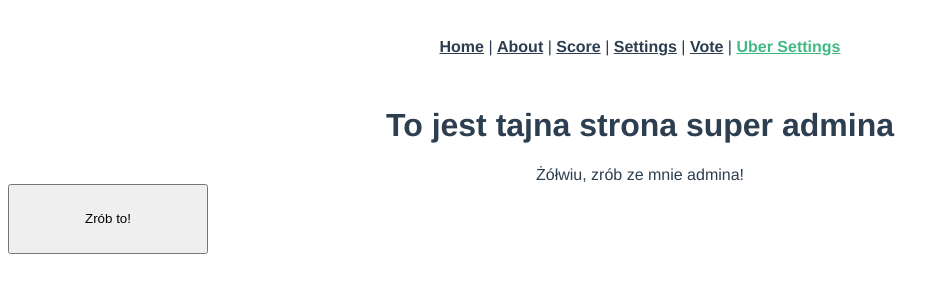
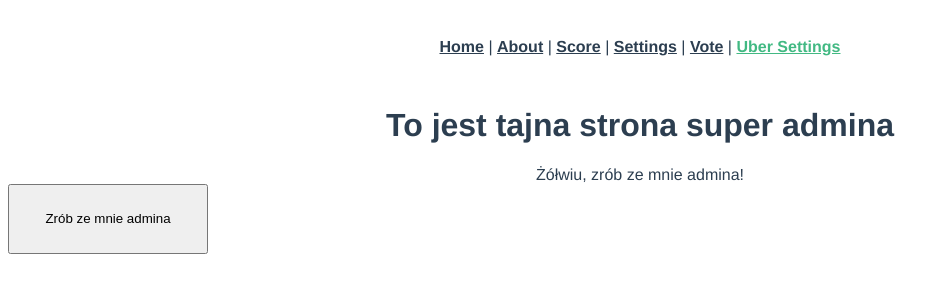
Before and after one commit to KamilCybulski/devmeetings-vue, a Vue app in the folder router/: page /#/uber-settings in a window 1280 px wide. Shown: the top 300 px of the page, without its empty margins (0-950 px from the left). Built offline with nearby package versions, Linux system fonts and the light colour scheme.

Commit message:
[2.1] Make button great again

```diff
--- a/router/src/components/UberControlls.vue
+++ b/router/src/components/UberControlls.vue
@@ -1,13 +1,18 @@
 <template>
   <div class="hello">
     Żółwiu, zrób ze mnie admina!
-    <button @click="makeAdmin">Zrób to!</button>
+    <BaseButton @click="makeAdmin" text="Zrób ze mnie admina" />
   </div>
 </template>
 
 <script>
+import BaseButton from './common/BaseButton.vue';
+
 export default {
   name: 'UberControlls',
+  components: {
+    BaseButton,
+  },
   methods: {
     makeAdmin: () => {
       localStorage.setItem('admin', 'true');
--- /dev/null
+++ b/router/src/components/common/BaseButton.vue
@@ -0,0 +1,35 @@
+<template>
+  <button
+    :disabled="isDisabled"
+    @click="customClick"
+  >
+    <span v-if="isLoading">Loading...</span>
+    <span v-else>{{ text }}</span>
+  </button>
+</template>
+
+<script>
+export default {
+  name: 'BaseButton',
+  props: {
+    text: {
+      type: String,
+      required: false,
+      default: 'PRZYCISKATOR',
+    },
+    isLoading: {
+      type: Boolean,
+      required: false,
+      default: false,
+    },
+  },
+  computed: {
+    isDisabled() { return this.isLoading || this.$attrs.disabled },
+  },
+  methods: {
+    customClick(event) {
+      this.$emit('click', event.target.value);
+    },
+  },
+}
+</script>
--- /dev/null
+++ b/router/src/components/common/index.js
@@ -0,0 +1,3 @@
+/* eslint-disable import/prefer-default-export */
+
+export { default as BaseButton } from './BaseButton.vue';
```
